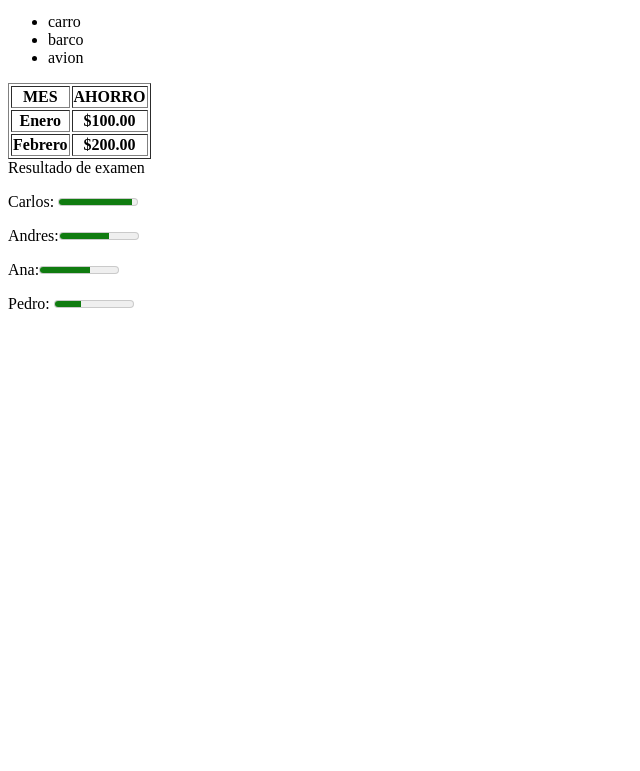
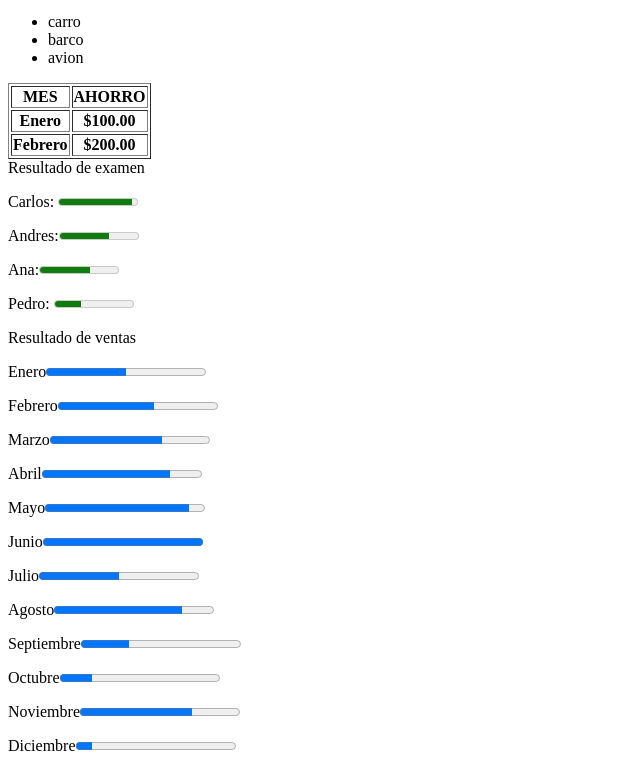
Before and after one commit to XochZapata/cursos, a plain HTML site: page index.html in a window 1280 px wide. Shown: the part 705-1476 px from the top of the page, without its empty margins (0-640 px from the left). Before the commit the page ends 1034 px from the top, so only its background shows below. Drawn offline with Linux system fonts and the light colour scheme.

Commit message:
Add files via upload

```diff
--- a/index.html
+++ b/index.html
@@ -63,6 +63,19 @@
         <p>Ana:<meter value="66" min="6" max="100" high="98"></meter></p>
         <p>Pedro: <meter value="40" min="10" max="100" high="150"></meter></p>
 
+        <h>Resultado de ventas</h>
+        <p>Enero<progress value="50" min="6" max="100" ></progress></p>
+        <p>Febrero<progress value="60" min="6" max="100" ></progress></p>
+        <p>Marzo<progress value="70" min="6" max="100" ></progress></p>
+        <p>Abril<progress value="80" min="6" max="100" ></progress></p>
+        <p>Mayo<progress value="90" min="6" max="100" ></progress></p>
+        <p>Junio<progress value="100" min="6" max="100" ></progress></p>
+        <p>Julio<progress value="50" min="6" max="100" ></progress></p>
+        <p>Agosto<progress value="80" min="6" max="100" ></progress></p>
+        <p>Septiembre<progress value="30" min="6" max="100" ></progress></p>
+        <p>Octubre<progress value="20" min="6" max="100" ></progress></p>
+        <p>Noviembre<progress value="70" min="6" max="100" ></progress></p>
+        <p>Diciembre<progress value="10" min="6" max="100" ></progress></p>
 </body>
 
 </html>
```
